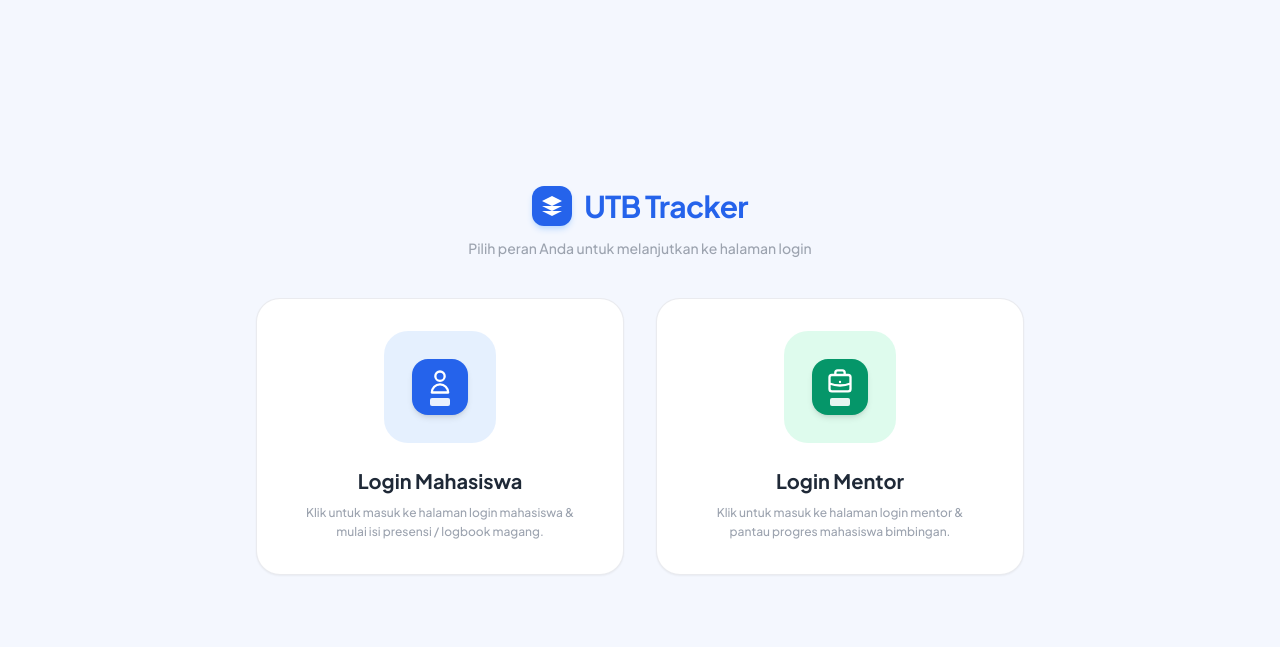
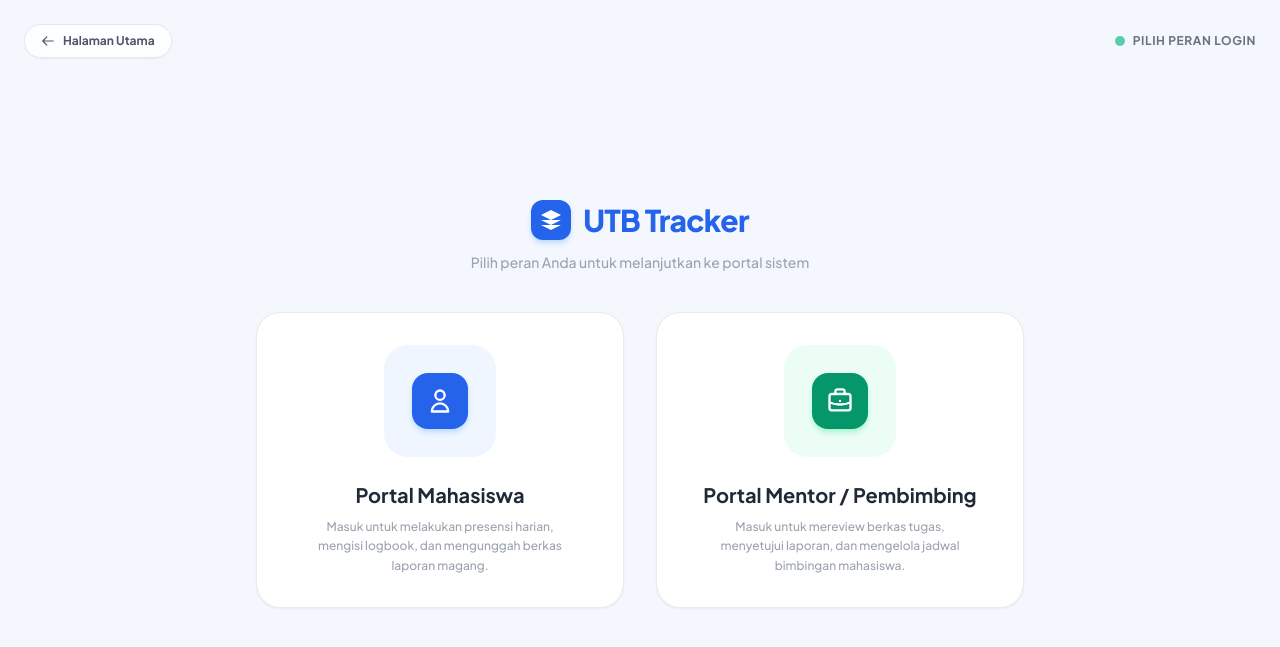
Before and after one commit to Wazozky345/Website-Absensi-Magang, a PHP site: page / in a window 1280 px wide. Shown: the top 647 px of the page. Run offline with PHP 8.4, Linux system fonts and the light colour scheme; some libraries are stand-ins or nearby versions.

Commit message:
refactor(ui): pemindahan tombol navigasi ganti peran ke pojok kiri topbar

```diff
--- a/index.php
+++ b/index.php
@@ -2,6 +2,11 @@
 // 1. Inisialisasi Sesi jika belum berjalan
 if (session_status() === PHP_SESSION_NONE) {
     session_start();
+}
+
+// Generasi CSRF Token jika belum ada
+if (empty($_SESSION['csrf_token'])) {
+    $_SESSION['csrf_token'] = bin2hex(random_bytes(32));
 }
 
 // Jika diakses dengan parameter switch/reset (misal dari tombol Ganti Akun), bersihkan sesi lama
@@ -26,13 +31,35 @@ if (!isset($_GET['switch']) && isset($_SESSION['user_id']) && isset($_SESSION['r
 <head>
     <meta charset="UTF-8">
     <meta name="viewport" content="width=device-width, initial-scale=1.0">
-    <title>UTB Tracker - Pilih Peran Login</title>
+    <title>UTB Tracker - Pilih Peran Portal</title>
     <link rel="stylesheet" href="assets/style.css">
     <script src="https://cdn.tailwindcss.com"></script>
+    <link href="https://fonts.googleapis.com/css2?family=Plus+Jakarta+Sans:wght@400;500;600;700;800&display=swap" rel="stylesheet">
+    <style>
+        body { font-family: 'Plus Jakarta Sans', sans-serif; }
+    </style>
 </head>
 
 <body class="bg-[#F4F7FE] text-gray-800 min-h-screen flex flex-col items-center justify-center p-4 select-none relative">
-    <div class="w-full max-w-4xl mx-auto flex flex-col items-center">
+
+    <!-- TOP NAVIGATION BAR (TOMBOL DI SEBELAH KIRI) -->
+    <header class="fixed top-0 left-0 right-0 p-4 sm:p-6 flex justify-between items-center z-30">
+        <!-- TOMBOL KEMBALI KE LANDING PAGE UTAMA (POJOK KIRI) -->
+        <a href="landing_page_utama.php" class="inline-flex items-center gap-2 px-4 py-2 bg-white/80 backdrop-blur-md border border-gray-200 text-gray-600 hover:text-blue-600 hover:border-blue-200 font-bold text-xs rounded-full shadow-sm hover:shadow-md transition-all duration-200 hover:scale-105">
+            <svg class="w-3.5 h-3.5" fill="none" stroke="currentColor" viewBox="0 0 24 24">
+                <path stroke-linecap="round" stroke-linejoin="round" stroke-width="2" d="M10 19l-7-7m0 0l7-7m-7 7h18"></path>
+            </svg>
+            Halaman Utama
+        </a>
+
+        <!-- INDIKATOR STATUS (POJOK KANAN) -->
+        <div class="flex items-center gap-2">
+            <span class="w-2.5 h-2.5 rounded-full bg-emerald-500 animate-pulse"></span>
+            <span class="text-xs font-bold text-gray-500 tracking-wider uppercase">Pilih Peran Login</span>
+        </div>
+    </header>
+
+    <div class="w-full max-w-4xl mx-auto flex flex-col items-center pt-12">
 
         <!-- LOGO BRANDING UTAMA -->
         <div class="text-center mb-10">
@@ -44,7 +71,7 @@ if (!isset($_GET['switch']) && isset($_SESSION['user_id']) && isset($_SESSION['r
                 </div>
                 <h1 class="text-3xl font-extrabold text-blue-600 tracking-tight">UTB Tracker</h1>
             </div>
-            <p class="text-gray-400 text-sm font-medium">Pilih peran Anda untuk melanjutkan ke halaman login</p>
+            <p class="text-gray-400 text-sm font-medium">Pilih peran Anda untuk melanjutkan ke portal sistem</p>
         </div>
 
         <!-- CONTAINER KARTU PILIHAN PERAN -->
@@ -53,19 +80,17 @@ if (!isset($_GET['switch']) && isset($_SESSION['user_id']) && isset($_SESSION['r
             <!-- KARTU 1: LOGIN MAHASISWA -->
             <a href="login.php?switch=1" class="bg-white rounded-3xl p-8 border border-gray-200/80 shadow-sm hover:shadow-xl hover:-translate-y-1 transition-all duration-300 text-center flex flex-col items-center justify-between group">
                 <div class="w-full flex flex-col items-center">
-                    <!-- Icon Box Mahasiswa -->
-                    <div class="w-28 h-28 bg-blue-100/70 rounded-3xl flex items-center justify-center mb-6 group-hover:bg-blue-100 transition">
-                        <div class="w-14 h-14 bg-blue-600 text-white rounded-2xl flex flex-col items-center justify-center shadow-md">
+                    <div class="w-28 h-28 bg-blue-50 rounded-3xl flex items-center justify-center mb-6 group-hover:bg-blue-100/80 transition">
+                        <div class="w-14 h-14 bg-blue-600 text-white rounded-2xl flex flex-col items-center justify-center shadow-md shadow-blue-200 group-hover:scale-105 transition-transform">
                             <svg class="w-7 h-7" fill="none" stroke="currentColor" viewBox="0 0 24 24">
                                 <path stroke-linecap="round" stroke-linejoin="round" stroke-width="2" d="M16 7a4 4 0 11-8 0 4 4 0 018 0zM12 14a7 7 0 00-7 7h14a7 7 0 00-7-7z"></path>
                             </svg>
-                            <div class="w-5 h-2 bg-white rounded-sm mt-0.5 opacity-90"></div>
                         </div>
                     </div>
 
-                    <h2 class="text-xl font-bold text-gray-800 mb-2 group-hover:text-blue-600 transition">Login Mahasiswa</h2>
+                    <h2 class="text-xl font-bold text-gray-800 mb-2 group-hover:text-blue-600 transition">Portal Mahasiswa</h2>
                     <p class="text-gray-400 text-xs font-medium leading-relaxed px-4">
-                        Klik untuk masuk ke halaman login mahasiswa & mulai isi presensi / logbook magang.
+                        Masuk untuk melakukan presensi harian, mengisi logbook, dan mengunggah berkas laporan magang.
                     </p>
                 </div>
             </a>
@@ -73,19 +98,17 @@ if (!isset($_GET['switch']) && isset($_SESSION['user_id']) && isset($_SESSION['r
             <!-- KARTU 2: LOGIN MENTOR -->
             <a href="login-mentor.php?switch=1" class="bg-white rounded-3xl p-8 border border-gray-200/80 shadow-sm hover:shadow-xl hover:-translate-y-1 transition-all duration-300 text-center flex flex-col items-center justify-between group">
                 <div class="w-full flex flex-col items-center">
-                    <!-- Icon Box Mentor -->
-                    <div class="w-28 h-28 bg-emerald-100/70 rounded-3xl flex items-center justify-center mb-6 group-hover:bg-emerald-100 transition">
-                        <div class="w-14 h-14 bg-emerald-600 text-white rounded-2xl flex flex-col items-center justify-center shadow-md">
+                    <div class="w-28 h-28 bg-emerald-50 rounded-3xl flex items-center justify-center mb-6 group-hover:bg-emerald-100/80 transition">
+                        <div class="w-14 h-14 bg-emerald-600 text-white rounded-2xl flex flex-col items-center justify-center shadow-md shadow-emerald-200 group-hover:scale-105 transition-transform">
                             <svg class="w-7 h-7" fill="none" stroke="currentColor" viewBox="0 0 24 24">
                                 <path stroke-linecap="round" stroke-linejoin="round" stroke-width="2" d="M21 13.255A23.931 23.931 0 0112 15c-3.183 0-6.22-.62-9-1.745M16 6V4a2 2 0 00-2-2h-4a2 2 0 00-2 2v2m4 6h.01M5 20h14a2 2 0 002-2V8a2 2 0 00-2-2H5a2 2 0 00-2 2v10a2 2 0 002 2z"></path>
                             </svg>
-                            <div class="w-5 h-2 bg-white rounded-sm mt-0.5 opacity-90"></div>
                         </div>
                     </div>
 
-                    <h2 class="text-xl font-bold text-gray-800 mb-2 group-hover:text-emerald-600 transition">Login Mentor</h2>
+                    <h2 class="text-xl font-bold text-gray-800 mb-2 group-hover:text-emerald-600 transition">Portal Mentor / Pembimbing</h2>
                     <p class="text-gray-400 text-xs font-medium leading-relaxed px-4">
-                        Klik untuk masuk ke halaman login mentor & pantau progres mahasiswa bimbingan.
+                        Masuk untuk mereview berkas tugas, menyetujui laporan, dan mengelola jadwal bimbingan mahasiswa.
                     </p>
                 </div>
             </a>
```
Also changed, not shown: landing_page_utama.php (+4 -3 lines), login-mentor.php (+28 -17 lines), login.php (+28 -14 lines).
